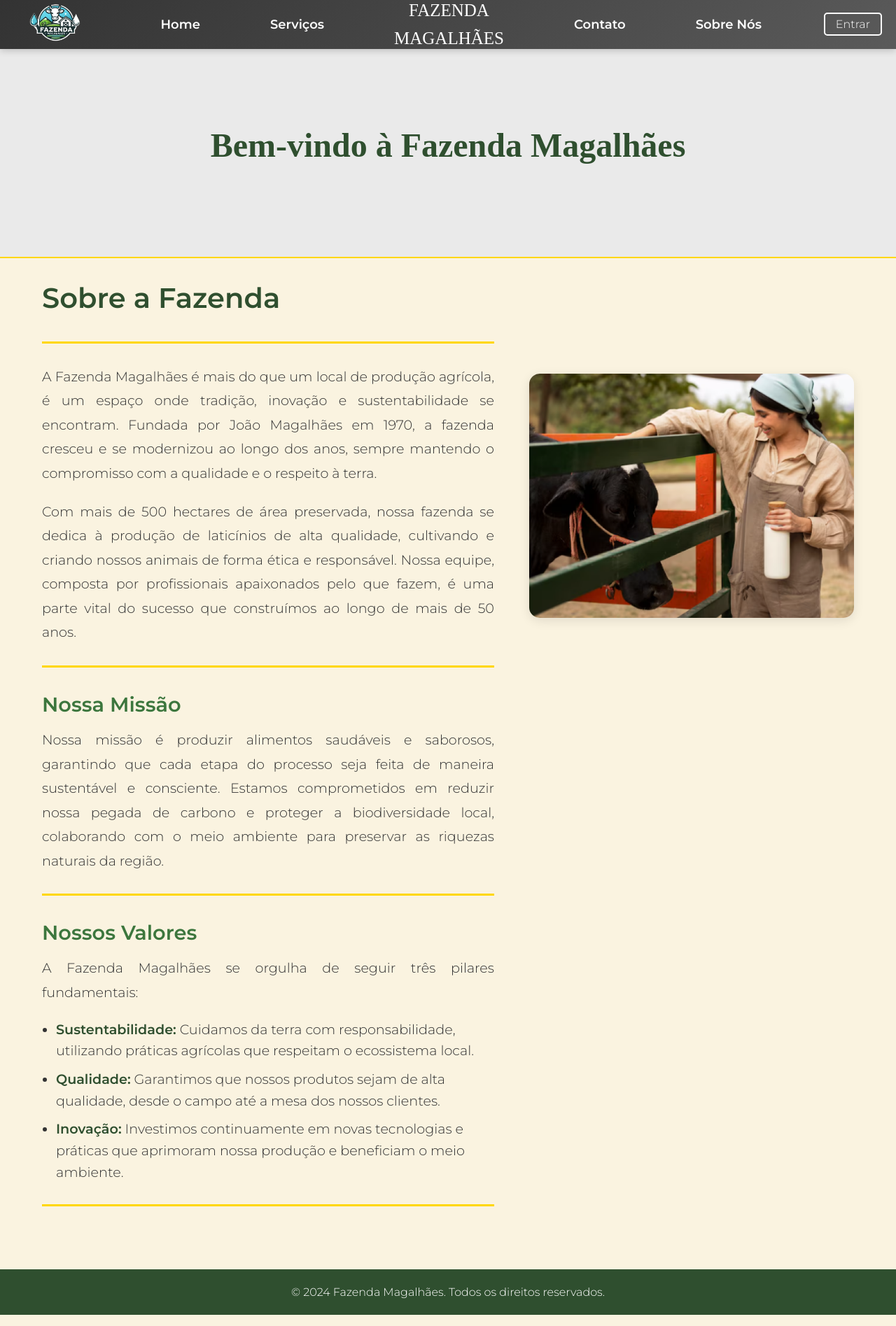
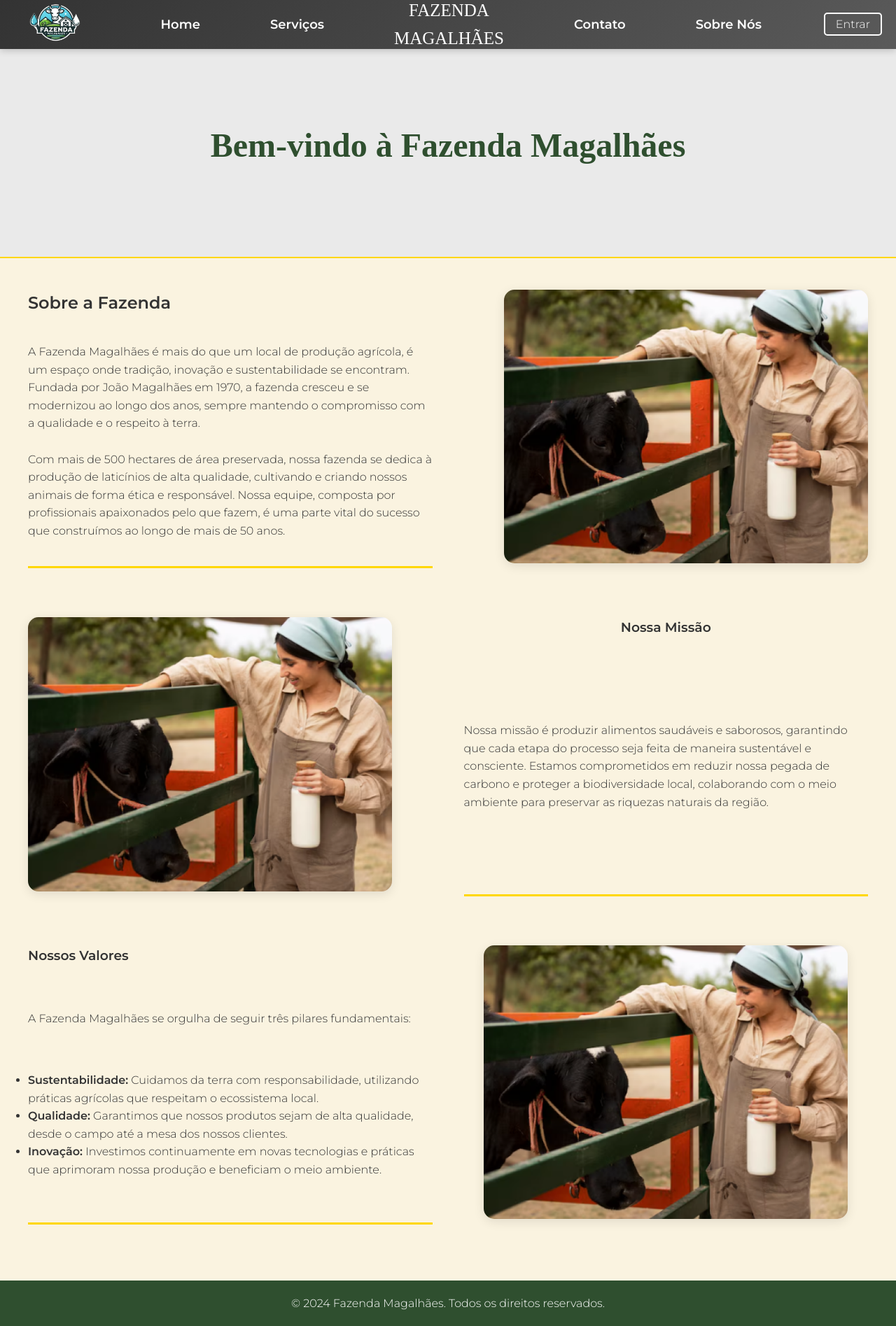
Before and after one commit to The-Vonky/Fazenda-Magalhaes, a PHP site: page /sobreNos.html in a window 1280 px wide. Shown: the whole page at 70% size. Run offline with PHP 8.4, Linux system fonts and the light colour scheme; some web fonts are replaced.

Commit message:
Grid página SobreNos

```diff
--- a/Fazenda-Magalhaes-desenvolvimento/Fazenda-Magalhaes-desenvolvimento/Fazenda/css/sobreNos.css
+++ b/Fazenda-Magalhaes-desenvolvimento/Fazenda-Magalhaes-desenvolvimento/Fazenda/css/sobreNos.css
@@ -102,14 +102,55 @@ nav ul li a:hover {
 }
 
 .content {
-    display: flex;
-    justify-content: space-between;
-    align-items: flex-start;
+    display: grid;
+    grid-template-columns: 1fr 1fr;
+    grid-template-rows: 1fr 1fr 1fr;
     padding: 60px 20px;
-    gap: 50px;
-    max-width: 1200px;
+    gap: 30px 5px;
+    max-width: 1300px;
     margin: auto;
     margin-top: -35px;
+}
+
+.g1 {
+    display: flex;
+    flex-direction: column;
+    justify-content: space-between;
+    padding: 20px;
+}
+.g2 .image-section  {
+    text-align: right;
+    padding: 20px;
+}
+.g3 {
+
+    padding: 20px;
+}
+
+.g3 .image-section{
+   text-align: left;
+}
+
+.g4 {
+    display: flex;
+    flex-direction: column;
+    justify-content: space-between;
+    padding: 20px;
+}
+
+.g4 h3 {
+    text-align: center;
+}
+
+.g5 {
+    display: flex;
+    flex-direction: column;
+    justify-content: space-between;
+    padding: 20px;
+}
+.g6 {
+
+    padding: 20px;
 }
 
 .text-section {
@@ -153,22 +194,21 @@ nav ul li a:hover {
 
 .image-section {
     flex: 1;
-    max-width: 40%;
+    max-width: 100%;
+    text-align: center;
 }
 
 .image-section img {
-    width: 100%;
+    width: 90%;
     border-radius: 15px;
     box-shadow: 0px 4px 15px rgba(0, 0, 0, 0.1);
-    margin-bottom: 30px;
-    margin-top: 140px;
 }
 
 .linha-divisao {
     border: none;
     height: 3px;
     background-color: #FFD700;
-    margin: 30px 0;
+    margin: 0 0 0 0;
 }
 
 footer {
--- a/Fazenda-Magalhaes-desenvolvimento/Fazenda-Magalhaes-desenvolvimento/Fazenda/sobreNos.html
+++ b/Fazenda-Magalhaes-desenvolvimento/Fazenda-Magalhaes-desenvolvimento/Fazenda/sobreNos.html
@@ -31,21 +31,32 @@
     </section>
 
     <section class="content">
-        <div class="text-section">
+        <div class="g1">
             <h2>Sobre a Fazenda</h2>
-            <hr class="linha-divisao">
+            <!--<hr class="linha-divisao">-->
             <p>
-                A Fazenda Magalhães é mais do que um local de produção agrícola, é um espaço onde tradição, inovação e sustentabilidade se encontram. Fundada por João Magalhães em 1970, a fazenda cresceu e se modernizou ao longo dos anos, sempre mantendo o compromisso com a qualidade e o respeito à terra.
-            </p>
-            <p>
-                Com mais de 500 hectares de área preservada, nossa fazenda se dedica à produção de laticínios de alta qualidade, cultivando e criando nossos animais de forma ética e responsável. Nossa equipe, composta por profissionais apaixonados pelo que fazem, é uma parte vital do sucesso que construímos ao longo de mais de 50 anos.
+                A Fazenda Magalhães é mais do que um local de produção agrícola, é um espaço onde tradição, inovação e sustentabilidade se encontram. Fundada por João Magalhães em 1970, a fazenda cresceu e se modernizou ao longo dos anos, sempre mantendo o compromisso com a qualidade e o respeito à terra. <br><br> Com mais de 500 hectares de área preservada, nossa fazenda se dedica à produção de laticínios de alta qualidade, cultivando e criando nossos animais de forma ética e responsável. Nossa equipe, composta por profissionais apaixonados pelo que fazem, é uma parte vital do sucesso que construímos ao longo de mais de 50 anos.
             </p>
             <hr class="linha-divisao">
+        </div>
+        <div class="g2">
+            <div class="image-section">
+                <img src="img/vaquinha.png" alt="Paisagem da Fazenda">
+            </div>
+        </div>
+        <div class="g3">
+            <div class="image-section">
+                <img src="img/vaquinha.png" alt="Paisagem da Fazenda">
+            </div>
+        </div>
+        <div class="g4">
             <h3>Nossa Missão</h3>
             <p>
                 Nossa missão é produzir alimentos saudáveis e saborosos, garantindo que cada etapa do processo seja feita de maneira sustentável e consciente. Estamos comprometidos em reduzir nossa pegada de carbono e proteger a biodiversidade local, colaborando com o meio ambiente para preservar as riquezas naturais da região.
             </p>
             <hr class="linha-divisao">
+        </div>
+        <div class="g5">
             <h3>Nossos Valores</h3>
             <p>
                 A Fazenda Magalhães se orgulha de seguir três pilares fundamentais:
@@ -57,8 +68,10 @@
             </ul>
             <hr class="linha-divisao">
         </div>
-        <div class="image-section">
-            <img src="img/vaquinha.png" alt="Paisagem da Fazenda">
+        <div class="g6">
+            <div class="image-section">
+                <img src="img/vaquinha.png" alt="Paisagem da Fazenda">
+            </div>
         </div>
     </section>
 
```
